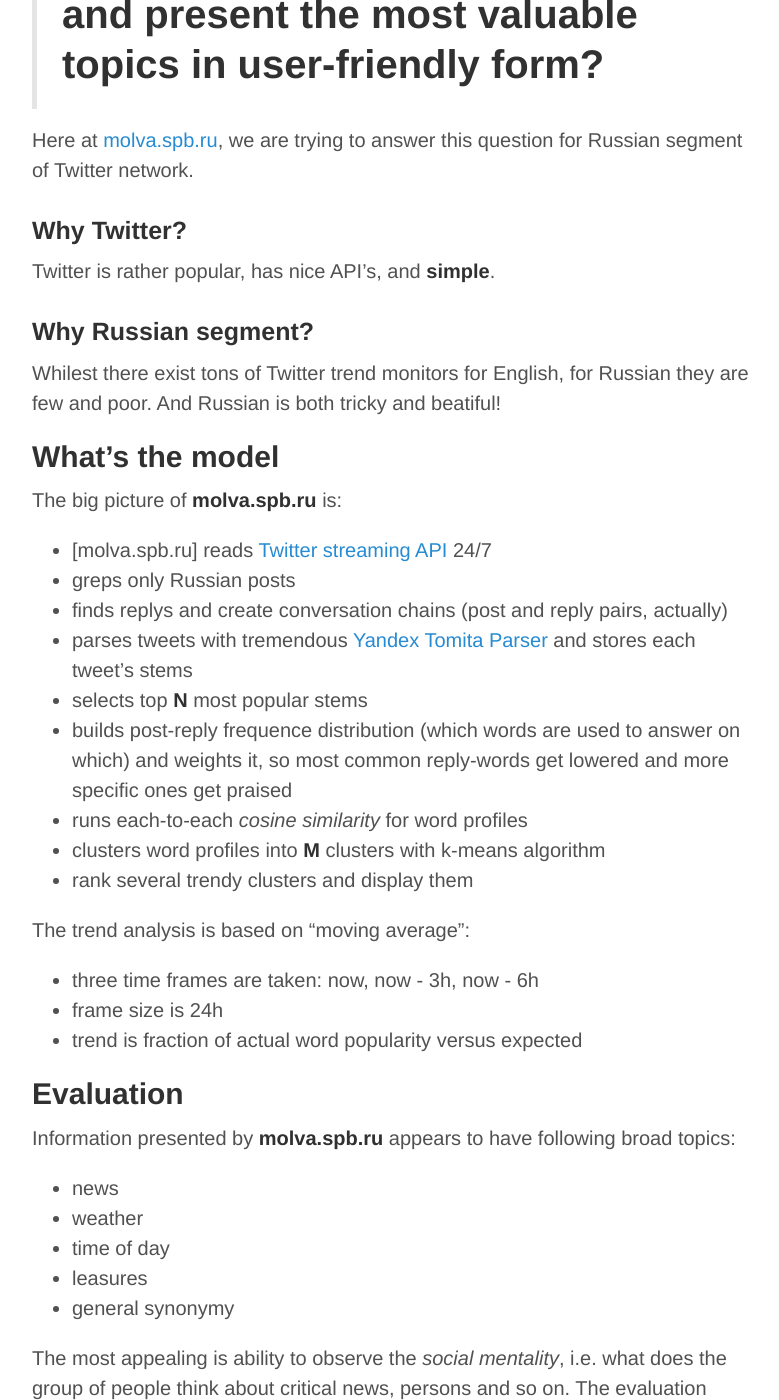
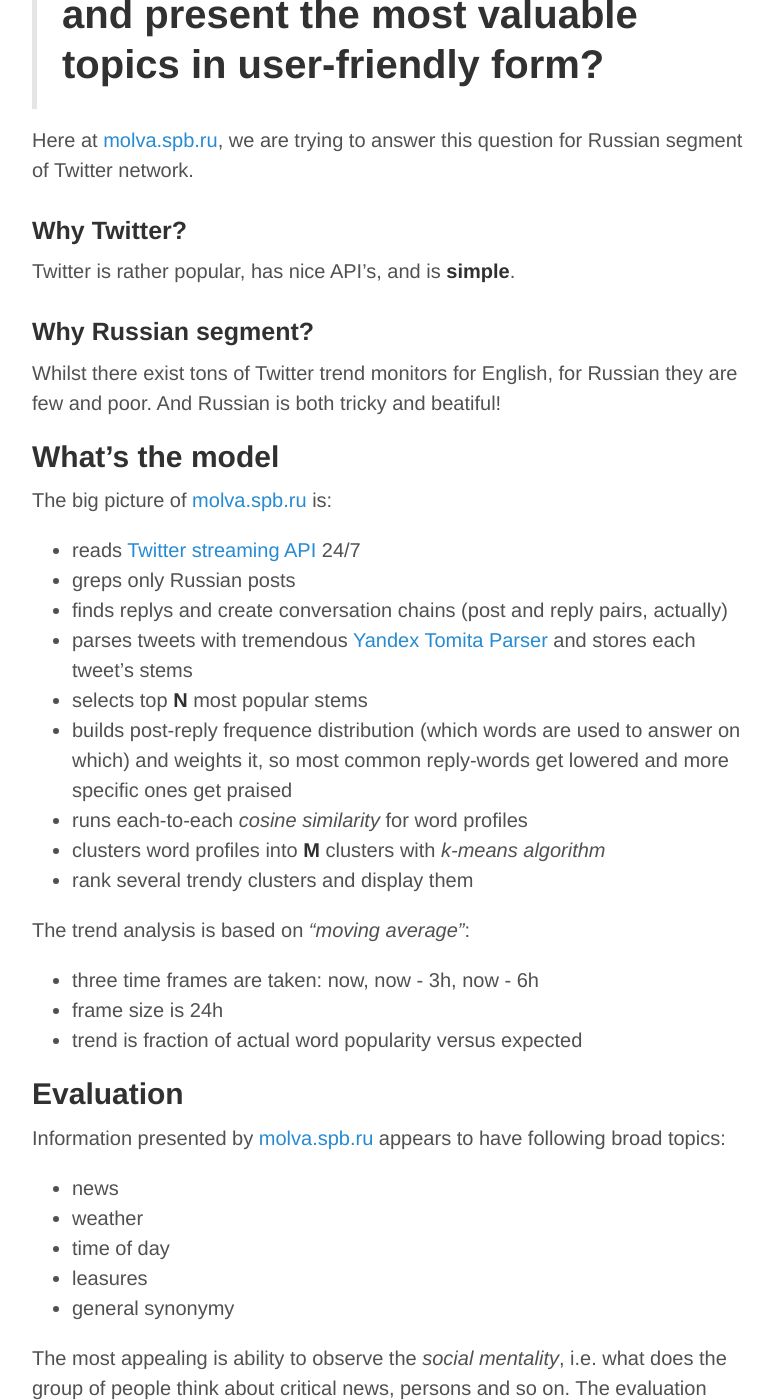
Before and after one commit to lonlylocly/lonlylocly.github.io, a Jekyll site: the page built from _posts/2014-09-05-Introducing-molva.md, in a window 1280 px wide and 1400 px high, scrolled down 1019 px. Shown: the whole window, without its empty margins (248-1027 px from the left). Built offline with Jekyll 4.4.1, drawn with Linux system fonts in a browser that asks for light colours; Markdown is read by kramdown in place of the engine named in the settings.

Commit message:
fix typos

```diff
--- a/_posts/2014-09-05-Introducing-molva.md
+++ b/_posts/2014-09-05-Introducing-molva.md
@@ -33,43 +33,43 @@
 
 ### Why Twitter?
 
-Twitter is rather popular, has nice API's, and **simple**.
+Twitter is rather popular, has nice API's, and is **simple**.
 
 ### Why Russian segment?
 
-Whilest there exist tons of Twitter trend monitors for English, for Russian they are few and poor.
+Whilst there exist tons of Twitter trend monitors for English, for Russian they are few and poor.
 And Russian is both tricky and beatiful!
 
 
 ## What's the model
 
-The big picture of **molva.spb.ru** is:
-  * [molva.spb.ru] reads [Twitter streaming API](https://dev.twitter.com/docs/api) 24/7
-  * greps only Russian posts
-  * finds replys and create conversation chains (post and reply pairs, actually)
-  * parses tweets with tremendous [Yandex Tomita Parser](http://api.yandex.ru/tomita/) and stores each tweet's stems
-  * selects top **N** most popular stems
-  * builds post-reply frequence distribution (which words are used to answer on which) and weights it, so most common reply-words get lowered and more specific ones get praised
-  * runs each-to-each *cosine similarity* for word profiles
-  * clusters word profiles into **M** clusters with k-means algorithm
-  * rank several trendy clusters and display them
+The big picture of [molva.spb.ru](http://molva.spb.ru/) is:
+ - reads [Twitter streaming API](https://dev.twitter.com/docs/api) 24/7
+ - greps only Russian posts
+ - finds replys and create conversation chains (post and reply pairs, actually)
+ - parses tweets with tremendous [Yandex Tomita Parser](http://api.yandex.ru/tomita/) and stores each tweet's stems
+ - selects top **N** most popular stems
+ - builds post-reply frequence distribution (which words are used to answer on which) and weights it, so most common reply-words get lowered and more specific ones get praised
+ - runs each-to-each *cosine similarity* for word profiles
+ - clusters word profiles into **M** clusters with *k-means algorithm*
+ - rank several trendy clusters and display them
 
-The trend analysis is based on "moving average":
-  * three time frames are taken: now, now - 3h, now - 6h
-  * frame size is 24h
-  * trend is fraction of actual word popularity versus expected
+The trend analysis is based on *"moving average"*:
+ - three time frames are taken: now, now - 3h, now - 6h
+ - frame size is 24h
+ - trend is fraction of actual word popularity versus expected
 
 ## Evaluation
 
-Information presented by **molva.spb.ru** appears to have following broad topics:
-  * news
-  * weather
-  * time of day
-  * leasures
-  * general synonymy
+Information presented by [molva.spb.ru](http://molva.spb.ru/) appears to have following broad topics:
+ - news
+ - weather
+ - time of day
+ - leasures
+ - general synonymy
 
 The most appealing is ability to observe the *social mentality*, i.e. what does the group of people think about critical news, persons and so on.
 The evaluation therefore is to find out how well is current molva.spb.ru main page correlated to top of news, available for example, at [Yandex News](http://news.yandex.ru/).
-Can human pick one words group displayed at **molva.spb.ru** and find corresponding news article?
+Can human pick one words group displayed at [molva.spb.ru](http://molva.spb.ru/) and find corresponding news article?
 
 While evaluation is still in progress, and we don't have good numbers, graphs and tables, it's current results seem promising.
```
